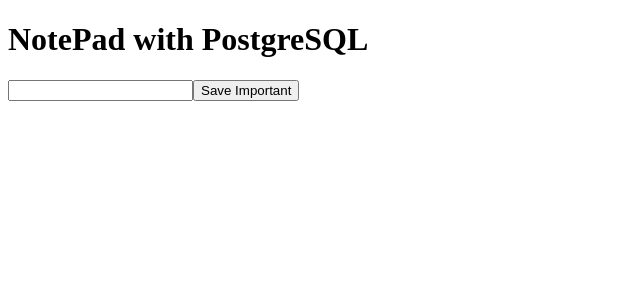
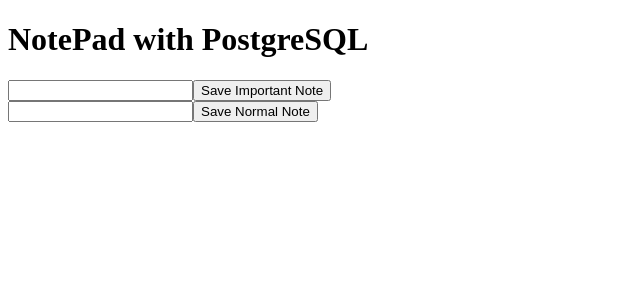
Before and after one commit to dderojas/NotePad, a React app: page / in a window 1280 px wide. Shown: the top 300 px of the page, without its empty margins (0-640 px from the left). Built offline with nearby package versions, Linux system fonts and the light colour scheme; no server answers; the HTML template or start-up script is replaced by a standard one.

Commit message:
set up input fields for both important and normal notes, need to create controllers to obtain values from both important and normal tables

```diff
--- a/client/src/components/App.jsx
+++ b/client/src/components/App.jsx
@@ -1,13 +1,17 @@
 import React from 'react';
 import ReactDOM from 'react-dom';
 import axios from 'axios';
-import List from './List.jsx';
+import NormalList from './NormalList.jsx';
+import ImportantList from './ImportantList.jsx';
 
 export default class App extends React.Component {
   constructor(props) {
     super(props);
     this.state = {
-      important:[]
+      importantInput:'',
+      normalInput:'',
+      importantList:[],
+      normalList:[]
     }
 
     this.handleChange = this.handleChange.bind(this);
@@ -15,12 +19,12 @@
   }
 
   componentDidMount() {
-    axios.get('/test')
+    axios.get('/everything')
     .then((res) => {
       console.log(res,'axios get good');
-      this.setState({
-        important: res.data
-      });
+      // this.setState({
+      //   importantList: res.data
+      // });
     })
     .catch((error) => {
       console.log(error,'axios get bad');
@@ -37,8 +41,11 @@
 
   handleClick(e) {
     e.preventDefault();
-    var input = Object.assign({}, this.state);
-    axios.post('/postTest',input)
+    var {name} = e.target;
+    var input = {[name]: this.state[name]}
+    var path = e.target.className;
+
+    axios.post(`${path}`,input)
     .then((res) => {
       console.log(res, 'success post');
     })
@@ -47,7 +54,7 @@
     });
 
     this.setState({
-      important:''
+      [name]:''
     });
   }
 
@@ -55,10 +62,14 @@
     return(
       <div>
         <h1>NotePad with PostgreSQL</h1>
-        <input name='important' type='text' onChange={this.handleChange} value={this.state.important}></input>
-        <button onClick={this.handleClick}>Save Important</button>
+        <input name='importantInput' type='text' onChange={this.handleChange} value={this.state.importantInput}></input>
+        <button className='/important' name='importantInput' onClick={this.handleClick}>Save Important Note</button>
         <br></br>
-        <div></div>
+        <input name='normalInput' type='text' onChange={this.handleChange} value={this.state.normalInput}></input>
+        <button className='/normal' name='normalInput' onClick={this.handleClick}>Save Normal Note</button>
+        <br></br>
+        <div>{}</div>
+        <div>{}</div>
       </div>
     )
   }
--- /dev/null
+++ b/client/src/components/ImportantList.jsx
@@ -0,0 +1,7 @@
+import react from 'react';
+
+const ImportantList = (props)=> (
+  <div></div>
+);
+
+export default ImportantList;
--- a/client/src/components/List.jsx
+++ /dev/null
@@ -1,7 +0,0 @@
-import react from 'react';
-
-const List = (props) => (
-  <div></div>
-)
-
-export default List;
--- /dev/null
+++ b/client/src/components/NormalList.jsx
@@ -0,0 +1,7 @@
+import react from 'react';
+
+const NormalList = (props) => (
+  <div></div>
+);
+
+export default NormalList;
```
Also changed, not shown: database/index.js (+0 -8 lines), 2 other files (tests, documents, lock files or other folders).
